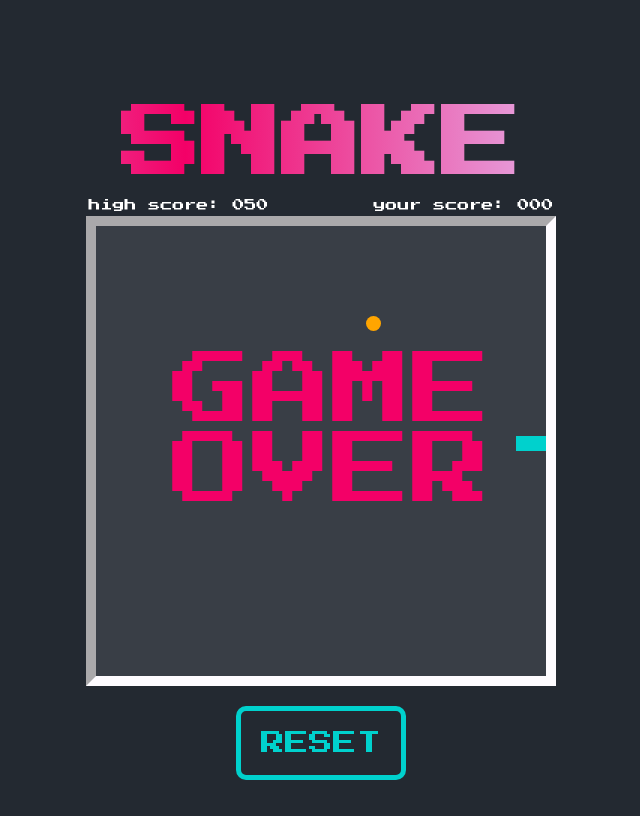
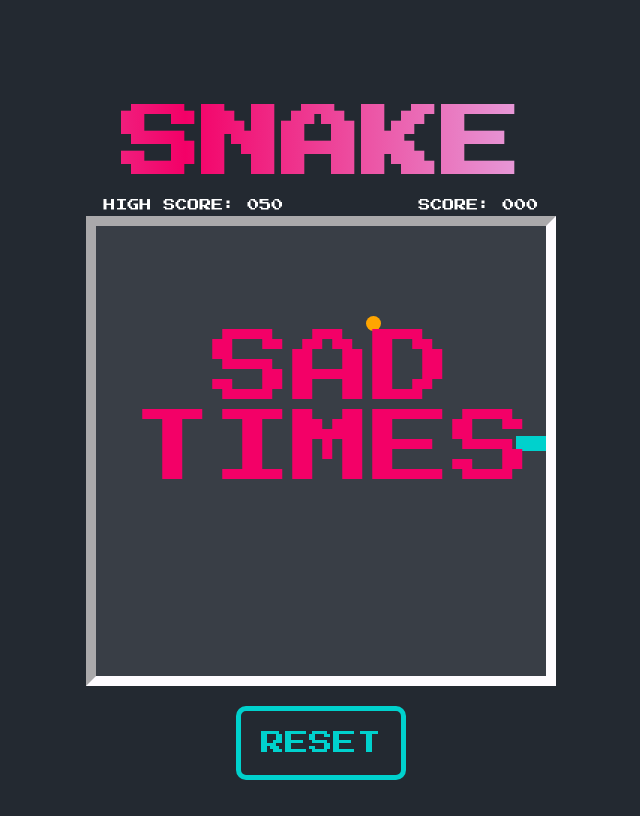
Before and after one commit to vanessaycui/snake-game, a plain HTML site: page index.html in a window 1280 px wide. Both pictures are taken after a click on the button "START". Shown: the whole page, without its empty margins (319-959 px from the left). Drawn offline with Linux system fonts and the light colour scheme.

Commit message:
customizing gave over msgs

```diff
--- a/css/styles.css
+++ b/css/styles.css
@@ -200,6 +200,6 @@ li:hover{
     text-align: center;
     font-size: 5rem;
     left: 5%;
-    top: 10%;
+    top: 5%;
     color: var(--gameover);
 }
--- a/index.html
+++ b/index.html
@@ -20,11 +20,11 @@
         </section>
         <section id="score-tracker">
             <div>
-                <p>high score:</p>
+                <p>HIGH SCORE:</p>
                 <p id="high-score"> 050</p>
             </div>
             <div>
-                <p>your score:</p>
+                <p>SCORE:</p>
                 <p id="player-score"> 000</p>
             </div>
 
--- a/js/main.js
+++ b/js/main.js
@@ -12,6 +12,7 @@ let direction = {
 let initSpeed = 80;
 let speedChange = 0.90;
 let minInterval = 5;
+let gameOverMsgs = ["SAD TIMES","TRY AGAIN", "GAME OVER", "I'M SORRY", "DONT CRY" ]
 
 //dynamically creating divs
 for (let i = 0; i < boardSize; i++) {
@@ -37,6 +38,7 @@ let gameBoard = document.querySelector(".game-board");
 let gameSqs = document.querySelectorAll("div");
 let gameInstruc = document.querySelector(".game-board >p");
 let gameOverMsg = document.querySelector("#game-over-msg");
+let lastMsg = document.querySelector("#game-over-msg >p");
 let heading = document.querySelector("h1");
 
 
@@ -175,6 +177,9 @@ function moveSnake() {
 function gameOver(){
   console.log("lol u suck")
   clearInterval(gameStart)
+  let randomMsgIdx = Math.floor(Math.random()*gameOverMsgs.length);
+  console.log(randomMsgIdx)
+  lastMsg.innerHTML = gameOverMsgs[randomMsgIdx];
   gameOn = false;
   gameOverMsg.style.display = "block";
   heading.style.backgroundImage = "linear-gradient(90deg, var(--hover) 0%,var(--titles) 50%,var(--hover) 100%)";
@@ -182,7 +187,6 @@ function gameOver(){
 //delay registering keys to matcxh setInterval? throttle...
 //food count num %5 or something to increase speed.
 //random gen food colors!
-//add player score at the end
 //score count at the top right to dynamically change so player knows
 //add high score + player name at the top left
 //high score panel to disappear in small screens.
```
